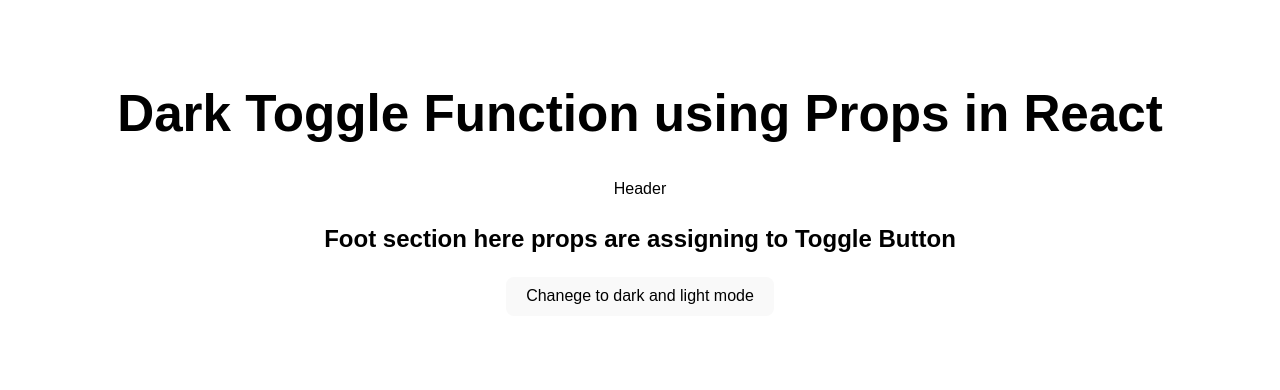
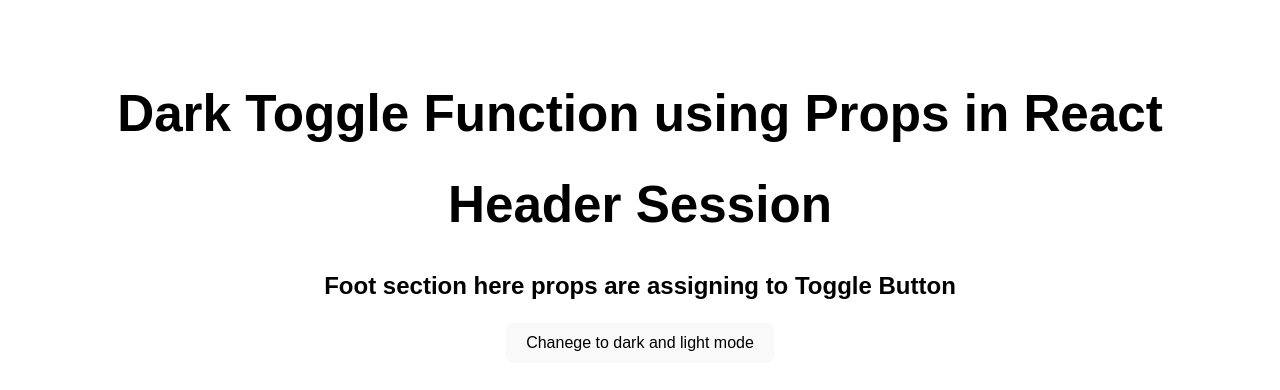
Before and after one commit to BHOGESH4I9/Dark-Toggle-Function-using-Props-in-React, a React (Vite) app: page / in a window 1280 px wide. Shown: the top 390 px of the page. Built offline with nearby package versions, Linux system fonts and the light colour scheme.

Commit message:
Add a h1 tag and one text to the   tag

```diff
--- a/src/components/Header.jsx
+++ b/src/components/Header.jsx
@@ -2,7 +2,9 @@
 
 const Header = () => {
   return (
-    <div>Header</div>
+    <div>
+      <h1>Header Session</h1>
+    </div>
   )
 }
 
```
